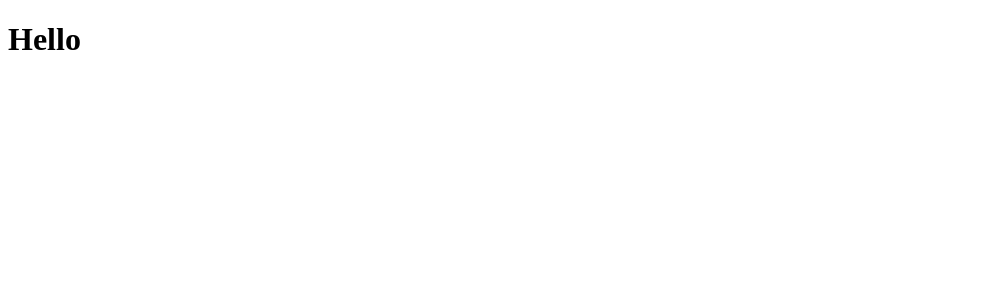
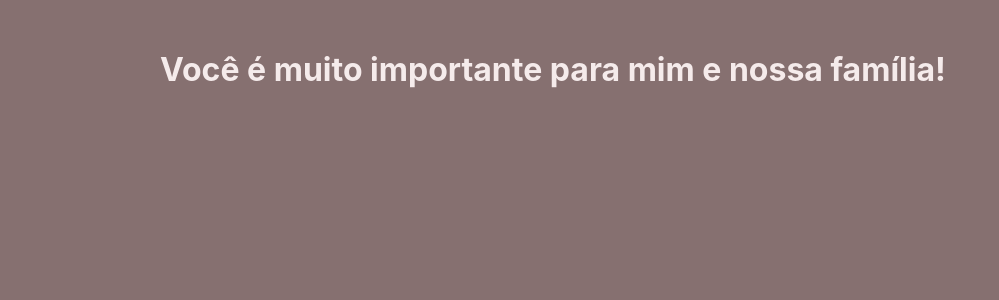
Before and after one commit to mcruz85/clone-tabnews, a Next.js app: page / in a window 1280 px wide. Shown: the top 300 px of the page, without its empty margins (0-999 px from the left). Built offline with nearby package versions, Linux system fonts and the light colour scheme.

Commit message:
add style

```diff
--- /dev/null
+++ b/pages/_app.js
@@ -0,0 +1,5 @@
+import './styles.css'
+
+export default function MyApp({ Component, pageProps }) {
+    return <Component {...pageProps} />
+  }
--- a/pages/index.js
+++ b/pages/index.js
@@ -1,5 +1,9 @@
+
 function Home(){
-    return <h1>Hello</h1>
+    return (
+    <div className="container">
+        <h1>Você é muito importante para mim e nossa família!</h1>
+    </div>)
 }
 
 export default Home;
--- /dev/null
+++ b/pages/styles.css
@@ -0,0 +1,17 @@
+body {
+    background:#867070;
+    color: #F5EBEB;
+
+    margin: 0;
+    font-family: -apple-system, BlinkMacSystemFont, 'Segoe UI', 'Roboto', 'Oxygen',
+      'Ubuntu', 'Cantarell', 'Fira Sans', 'Droid Sans', 'Helvetica Neue',
+      sans-serif;
+    -webkit-font-smoothing: antialiased;
+    -moz-osx-font-smoothing: grayscale;
+  }
+
+ .container {
+    width: 960px;
+    margin: auto;
+    margin-top: 50px;
+ }
```
Also changed, not shown: 1 other file (tests, documents, lock files or other folders).
